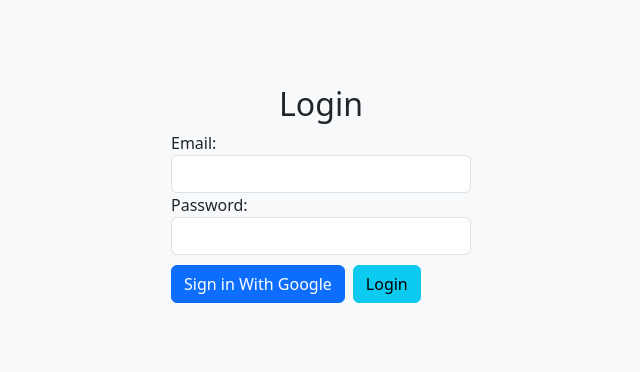
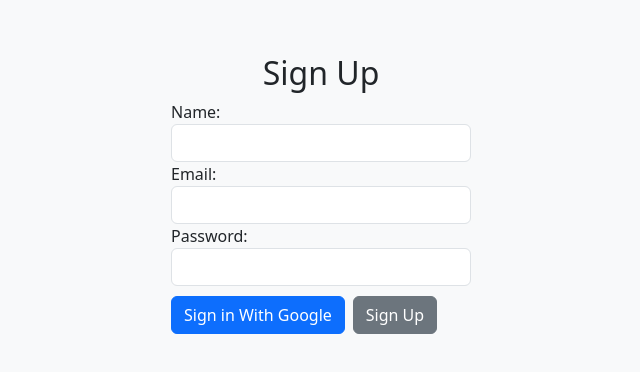
Before and after one commit to Appile1/Appile-Chat-App, a React (Vite) app: page /signup in a window 1280 px wide. Shown: the part 356-728 px from the top of the page, without its empty margins (319-959 px from the left). Built offline with nearby package versions, Linux system fonts and the light colour scheme; no server answers.

Commit message:
userAuthContext improvments

```diff
--- a/src/App.jsx
+++ b/src/App.jsx
@@ -18,22 +18,21 @@
   const isLogged = CheckAuthentication();
 
   return (
+    // <>
+    //   {/* <Chat /> */}
+
+    // </>
     <>
-      {/* <Chat /> */}
-      <Login />
+      <BrowserRouter>
+        <Routes>
+          <Route element={<CheckUserLogin />}>
+            <Route path="/" element={<Chat />} />
+          </Route>
+          <Route path="/login" element={<Login />} />
+          <Route path="/signup" element={<Signup />} />
+        </Routes>
+      </BrowserRouter>
     </>
-    // <>
-    //   <BrowserRouter>
-    //     <Routes>
-    //       {/* <Route element={<CheckUserLogin />}> */}
-    //       <Route path="/" element={<HomeLayout />}>
-    //         <Route index element={<ChatPage />} />
-    //       </Route>
-    //       {/* </Route> */}
-    //       <Route path="/login" element={<Login />} />
-    //     </Routes>
-    //   </BrowserRouter>
-    // </>
   );
 }
 
--- a/src/AuthContext.jsx
+++ b/src/AuthContext.jsx
@@ -1,4 +1,3 @@
-import { createContext } from "react";
 import { useState, useEffect, createContext } from "react";
 import { onAuthStateChanged } from "firebase/auth";
 import { auth } from "./FireBase";
@@ -17,6 +16,7 @@
     return () => {
       unsubscribe();
     };
-  }, []);
+  }, [user]);
+
   return <AuthContext.Provider value={user}> {children}</AuthContext.Provider>;
 };
--- a/src/components/CheckUserLogin.jsx
+++ b/src/components/CheckUserLogin.jsx
@@ -1,13 +1,12 @@
-import React, { useState, useEffect } from "react";
+import React, { useState, useEffect, useContext } from "react";
 import { onAuthStateChanged } from "firebase/auth";
 import { Outlet, Navigate } from "react-router-dom";
 import { auth } from "../FireBase";
 import CheckAuthentication from "../custom";
+import { AuthContext } from "../AuthContext";
 
 export default function CheckUserLogin() {
-  const isLogged = CheckAuthentication();
-  // const user = auth?.currentUser;
-  // console.log(isLogged);
+  const User = useContext(AuthContext);
 
-  return isLogged ? <Outlet /> : <Navigate to="/login" />;
+  return User ? <Outlet /> : <Navigate to="/login" />;
 }
--- a/src/main.jsx
+++ b/src/main.jsx
@@ -2,9 +2,12 @@
 import ReactDOM from "react-dom/client";
 import App from "./App.jsx";
 import "./index.css";
+import { AuthContextProvide } from "./AuthContext.jsx";
 
 ReactDOM.createRoot(document.getElementById("root")).render(
   // <React.StrictMode>
-  <App />
+  <AuthContextProvide>
+    <App />
+  </AuthContextProvide>
   // </React.StrictMode>
 );
--- a/src/pages/Login-sign/Login.jsx
+++ b/src/pages/Login-sign/Login.jsx
@@ -1,4 +1,4 @@
-import React, { useState } from "react";
+import React, { useContext, useState } from "react";
 import { GoggleProvider, auth } from "../../FireBase";
 import { useNavigate } from "react-router-dom";
 import {
@@ -9,6 +9,7 @@
 } from "firebase/auth";
 import CheckAuthentication from "../../custom";
 import { db } from "../../FireBase";
+import { AuthContext } from "../../AuthContext";
 
 export default function Login() {
   const [loginData, setLoginData] = useState({
@@ -16,8 +17,9 @@
     password: "",
     name: "",
   });
+  const User = useContext(AuthContext);
+  console.log(User);
 
-  const isLogged = CheckAuthentication();
   // const user = auth.currentUser;
 
   // const navigate = useNavigate();
@@ -33,6 +35,9 @@
   //     console.error(error.message);
   //   }
   // }
+  async function Logout() {
+    await signOut(auth);
+  }
 
   const handleInputChange = (e) => {
     const { name, value } = e.target;
@@ -52,15 +57,15 @@
 
   return (
     <div className="login-container bg-light d-flex flex-column align-items-center justify-content-center">
-      {isLogged && (
+      {Object.keys(User).length !== 0 && (
         <h2>
-          Welcome, {user.displayName || user.email}!
+          Welcome, {User.displayName || User.email}!
           <button className="btn btn-danger" onClick={Logout}>
             Logout
           </button>
         </h2>
       )}
-      {!isLogged && (
+      {Object.keys(User).length === 0 && (
         <>
           <h2>{"Login"}</h2>
           <form className="login-form">
--- a/src/pages/Login-sign/Signup.jsx
+++ b/src/pages/Login-sign/Signup.jsx
@@ -1,4 +1,4 @@
-import React, { useState } from "react";
+import React, { useContext, useState } from "react";
 import { GoggleProvider, auth } from "../../FireBase";
 // import { useNavigate } from "react-router-dom";
 import {
@@ -9,6 +9,7 @@
 } from "firebase/auth";
 import CheckAuthentication from "../../custom";
 import { db } from "../../FireBase";
+import { AuthContext } from "../../AuthContext";
 
 export default function Signup() {
   const [loginData, setLoginData] = useState({
@@ -16,9 +17,9 @@
     password: "",
     name: "",
   });
-  const [isSignUpMode, setIsSignUpMode] = useState(false);
-  const isLogged = CheckAuthentication();
-  const user = auth.currentUser;
+
+  const User = useContext(AuthContext);
+  console.log(User);
 
   //   const navigate = useNavigate();
 
@@ -37,7 +38,6 @@
   async function Logout() {
     await signOut(auth);
   }
-
   const handleInputChange = (e) => {
     const { name, value } = e.target;
     setLoginData({ ...loginData, [name]: value });
@@ -73,15 +73,15 @@
 
   return (
     <div className="login-container bg-light d-flex flex-column align-items-center justify-content-center">
-      {isLogged && (
+      {Object.keys(User).length !== 0 && (
         <h2>
-          Welcome, {user.displayName || user.email}!{" "}
+          Welcome, {User.displayName || User.email}!{" "}
           <button className="btn btn-danger" onClick={Logout}>
             Logout
           </button>
         </h2>
       )}
-      {!isLogged && (
+      {Object.keys(User).length === 0 && (
         <>
           <h2>{"Sign Up"}</h2>
           <form className="login-form" onSubmit={HandleSubmit}>
--- a/src/pages/Navbar.jsx
+++ b/src/pages/Navbar.jsx
@@ -1,21 +1,25 @@
 import { signOut } from "firebase/auth";
-import React from "react";
+import React, { useContext } from "react";
 import { auth } from "../FireBase";
+import { AuthContext } from "../AuthContext";
 
 const Navbar = () => {
   async function signoutUser() {
     await signOut(auth);
   }
+  const User = useContext(AuthContext);
+  console.log(User);
+
+  const UserName = User.displayName ? User.displayName.split(" ")[0] : "";
+  const userUrl =
+    User.photoURL ||
+    "https://img.freepik.com/premium-vector/user-profile-icon-flat-style-member-avatar-vector-illustration-isolated-background-human-permission-sign-business-concept_157943-15752.jpg?size=338&ext=jpg&ga=GA1.1.1395880969.1710201600&semt=ais";
   return (
     <div className="navbar-container">
       <p className="chat-name">Appile Chat</p>
       <div className="user-info">
-        <img
-          src="https://images.unsplash.com/photo-1709777114364-f1d4da772786?q=80&w=1064&auto=format&fit=crop&ixlib=rb-4.0.3&ixid=M3wxMjA3fDB8MHxwaG90by1wYWdlfHx8fGVufDB8fHx8fA%3D%3D"
-          alt="user-image"
-          className="navbar-img"
-        />
-        <p>Username</p>
+        <img src={userUrl} alt="user-image" className="navbar-img" />
+        <p>{UserName}</p>
         <button
           onClick={signoutUser}
           className=" d-flex justify-content-center align-items-center"
```
